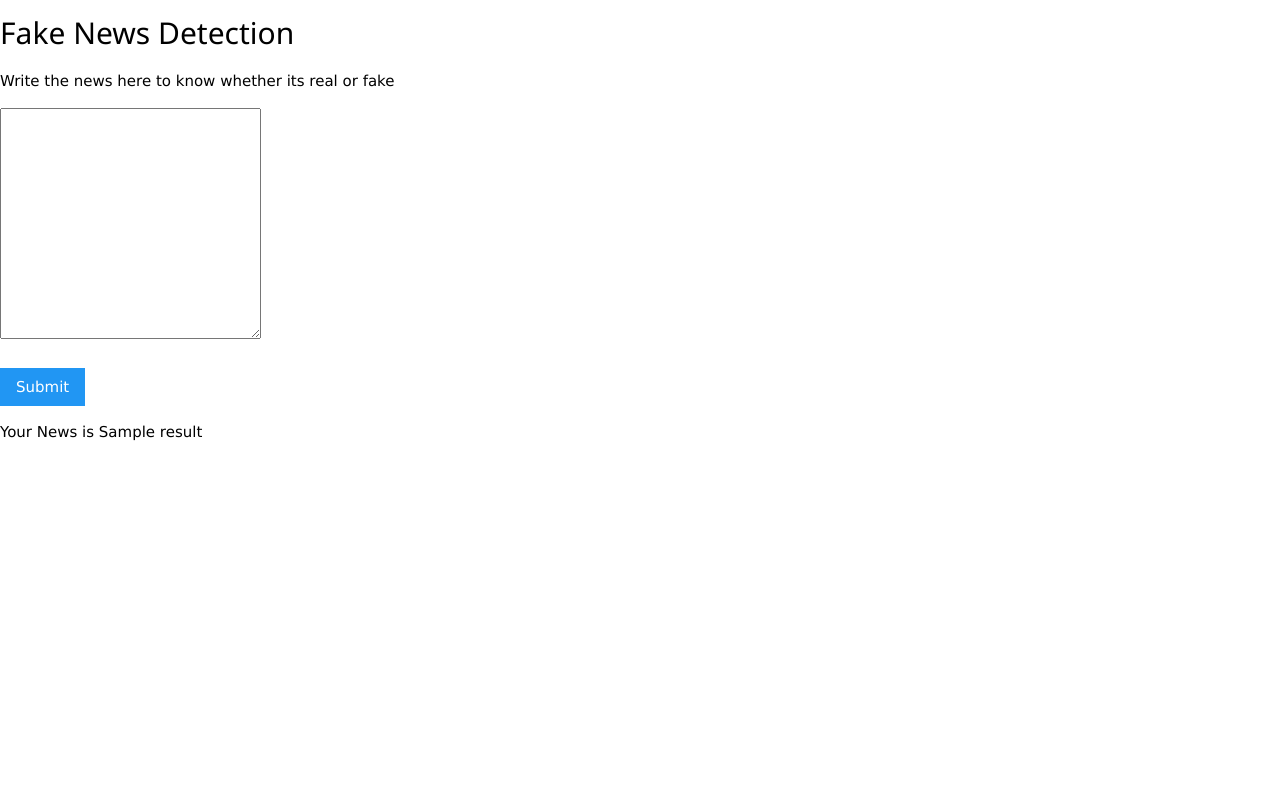
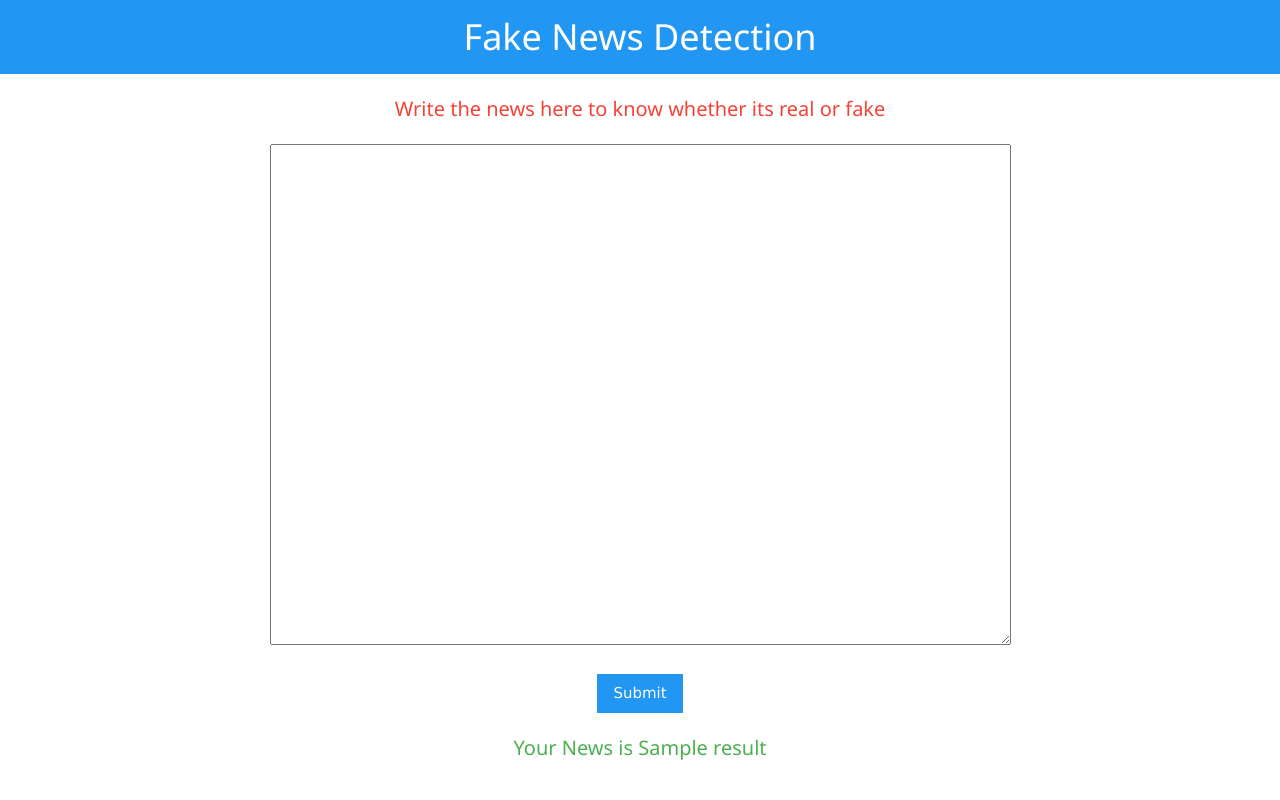
Before and after one commit to elisontuscano/Fake-News-Detection, a Flask app: template templates/index.html in a window 1280 px wide. Run offline with Flask 2, Linux system fonts and the light colour scheme; the template is opened without the code that fills it: most values are stand-ins (such as "Sample title", 1, 10 or a date in 2020); parts of the project's set-up code (start-up, migrations or seed data) failed here and were passed over.

Commit message:
css improvement

```diff
--- a/templates/index.html
+++ b/templates/index.html
@@ -1,18 +1,28 @@
 <!DOCTYPE html>
 <html>
 <link rel="stylesheet" href="https://www.w3schools.com/w3css/4/w3.css">
+<head>
+  <style>
+    body{
+      text-align: center;
+    }
+  </style>
+</head>
 <body >
 
-<h2>Fake News Detection</h2>
-<p>Write the news here to know whether its real or fake</p>
+  <header class="w3-container w3-blue w3-center">
+    <h1>Fake News Detection</h1>
+  </header>
 
-<form action="/" method='POST' >
-  <textarea name="news" rows="10" cols="30"></textarea>
-  <br><br>
-  <input type="submit" class="w3-btn w3-blue" >
-</form>
+  <h4><p class="w3-text-red">Write the news here to know whether its real or fake</p></h4>
 
-<p id="result">Your News is {{result}}</p>
+  <form action="/" method='POST' >
+    <textarea name="news" rows="22" cols="90"></textarea>
+    <br><br>
+    <input type="submit" class="w3-btn w3-blue" >
+  </form>
+
+  <h4><p id="result" class="w3-text-green">Your News is {{result}}</p></h4>
 
 </body>
 </html>
```
